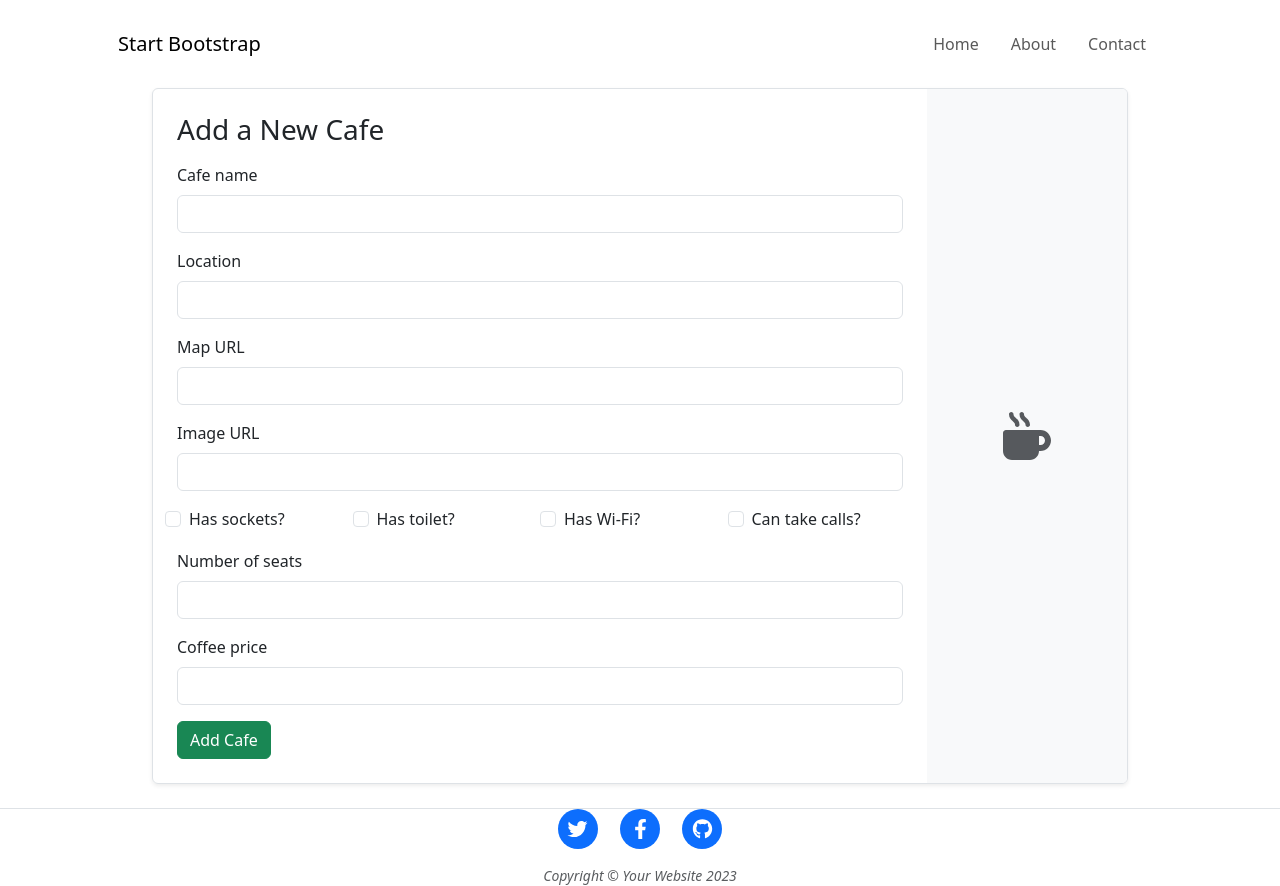
After one commit to mikezn/day-88-cafe-wifi-website, a Flask app: page /add in a window 1280 px wide. The commit adds this page. Run offline with Flask 3, Linux system fonts and the light colour scheme; some libraries are stand-ins or nearby versions.

Commit message:
v0.5
 - Completed styled page for list of cafes pulled from the db, showing all the info.

 - Created add page with form for adding new cafe

 - placed delete buttons for each cafe

 TODO:
  - logic to add new cafe to db
  - logic to delete cafes

```diff
--- a/main.py
+++ b/main.py
@@ -1,7 +1,12 @@
+from http.client import responses
+
 from flask import Flask, jsonify, render_template, request, redirect, url_for
 from flask_sqlalchemy import SQLAlchemy
 from sqlalchemy.orm import DeclarativeBase, Mapped, mapped_column
 from sqlalchemy import Integer, String, Boolean
+from flask_wtf import FlaskForm
+from wtforms import StringField, BooleanField, SubmitField
+from wtforms.validators import DataRequired, URL
 
 app = Flask(__name__)
 app.config['SECRET_KEY'] = '8BYkEfBA6O6donzWlSihBXox7C0sKR6b'
@@ -35,6 +40,20 @@ with app.app_context():
     db.create_all()
 
 
+class CafeForm(FlaskForm):
+    name = StringField("Cafe name", validators=[DataRequired()])
+    map_url = StringField("Map URL", validators=[DataRequired(), URL()])
+    img_url = StringField("Image URL", validators=[DataRequired(), URL()])
+    location = StringField("Location", validators=[DataRequired()])
+    has_sockets = BooleanField("Has sockets?")
+    has_toilet = BooleanField("Has toilet?")
+    has_wifi = BooleanField("Has Wi-Fi?")
+    can_take_calls = BooleanField("Can take calls?")
+    seats = StringField("Number of seats", validators=[DataRequired()])
+    coffee_price = StringField("Coffee price")
+    submit = SubmitField("Add Cafe")
+
+
 @app.route('/')
 def get_all_cafes():
     result = db.session.execute(db.select(Cafe))
@@ -44,6 +63,22 @@ def get_all_cafes():
     return render_template("index.html", cafe_list=cafes_data)
 
 
+@app.route('/add', methods=['GET', 'POST'])
+def add_cafe():
+    form = CafeForm()
+    print(form.validate_on_submit())
+    print(form.errors)
+    if form.validate_on_submit() and request.method == 'POST':
+        cafe = Cafe(
+            name=form.name.data
+        )
+        return redirect(url_for('get_all_cafes'))
+    return render_template('add.html', form=form)
+
+@app.route('/delete/<cafe_id>')
+def delete_cafe(cafe_id):
+    return redirect(url_for('get_all_cafes'))
+
 
 if __name__ == "__main__":
     app.run(debug=True)
--- /dev/null
+++ b/templates/add.html
@@ -0,0 +1,82 @@
+{% include "header.html" %}
+
+{% block content %}
+
+<div class="container" style="max-width: 1000px;">
+
+    <div class="row g-0 border rounded overflow-hidden flex-md-row mb-4 shadow-sm position-relative">
+        <div class="col p-4 d-flex flex-column position-static">
+            <h3 class="mb-3">Add a New Cafe</h3>
+            <form method="POST">
+                {{ form.hidden_tag() }}
+
+                <div class="mb-3">
+                    {{ form.name.label(class="form-label") }}
+                    {{ form.name(class="form-control") }}
+                </div>
+
+                <div class="mb-3">
+                    {{ form.location.label(class="form-label") }}
+                    {{ form.location(class="form-control") }}
+                </div>
+
+                <div class="mb-3">
+                    {{ form.map_url.label(class="form-label") }}
+                    {{ form.map_url(class="form-control" + (' is-invalid' if form.map_url.errors else '')) }}
+                    {% for error in form.map_url.errors %}
+                      <div class="text-danger small">{{ error }}</div>
+                    {% endfor %}
+                </div>
+
+                <div class="mb-3">
+                    {{ form.img_url.label(class="form-label") }}
+                    {{ form.img_url(class="form-control" + (' is-invalid' if form.img_url.errors else '')) }}
+                    {% for error in form.img_url.errors %}
+                      <div class="text-danger small">{{ error }}</div>
+                    {% endfor %}
+                </div>
+
+                <div class="row mb-3">
+                    <div class="col-6 col-md-3 form-check">
+                        {{ form.has_sockets(class="form-check-input") }}
+                        {{ form.has_sockets.label(class="form-check-label") }}
+                    </div>
+                    <div class="col-6 col-md-3 form-check">
+                        {{ form.has_toilet(class="form-check-input") }}
+                        {{ form.has_toilet.label(class="form-check-label") }}
+                    </div>
+                    <div class="col-6 col-md-3 form-check">
+                        {{ form.has_wifi(class="form-check-input") }}
+                        {{ form.has_wifi.label(class="form-check-label") }}
+                    </div>
+                    <div class="col-6 col-md-3 form-check">
+                        {{ form.can_take_calls(class="form-check-input") }}
+                        {{ form.can_take_calls.label(class="form-check-label") }}
+                    </div>
+                </div>
+
+                <div class="mb-3">
+                    {{ form.seats.label(class="form-label") }}
+                    {{ form.seats(class="form-control") }}
+                </div>
+
+                <div class="mb-3">
+                    {{ form.coffee_price.label(class="form-label") }}
+                    {{ form.coffee_price(class="form-control") }}
+                </div>
+
+                <button type="submit" class="btn btn-success">{{ form.submit.label.text }}</button>
+            </form>
+        </div>
+
+        <div class="col-auto d-none d-lg-flex align-items-center justify-content-center"
+             style="width: 200px; background-color: #f8f9fa;">
+            <i class="fa-solid fa-mug-hot fa-3x text-muted"></i>
+        </div>
+    </div>
+
+</div>
+
+{% endblock %}
+
+{% include "footer.html" %}
```
Also changed, not shown: templates/index.html (+22 -6 lines).
